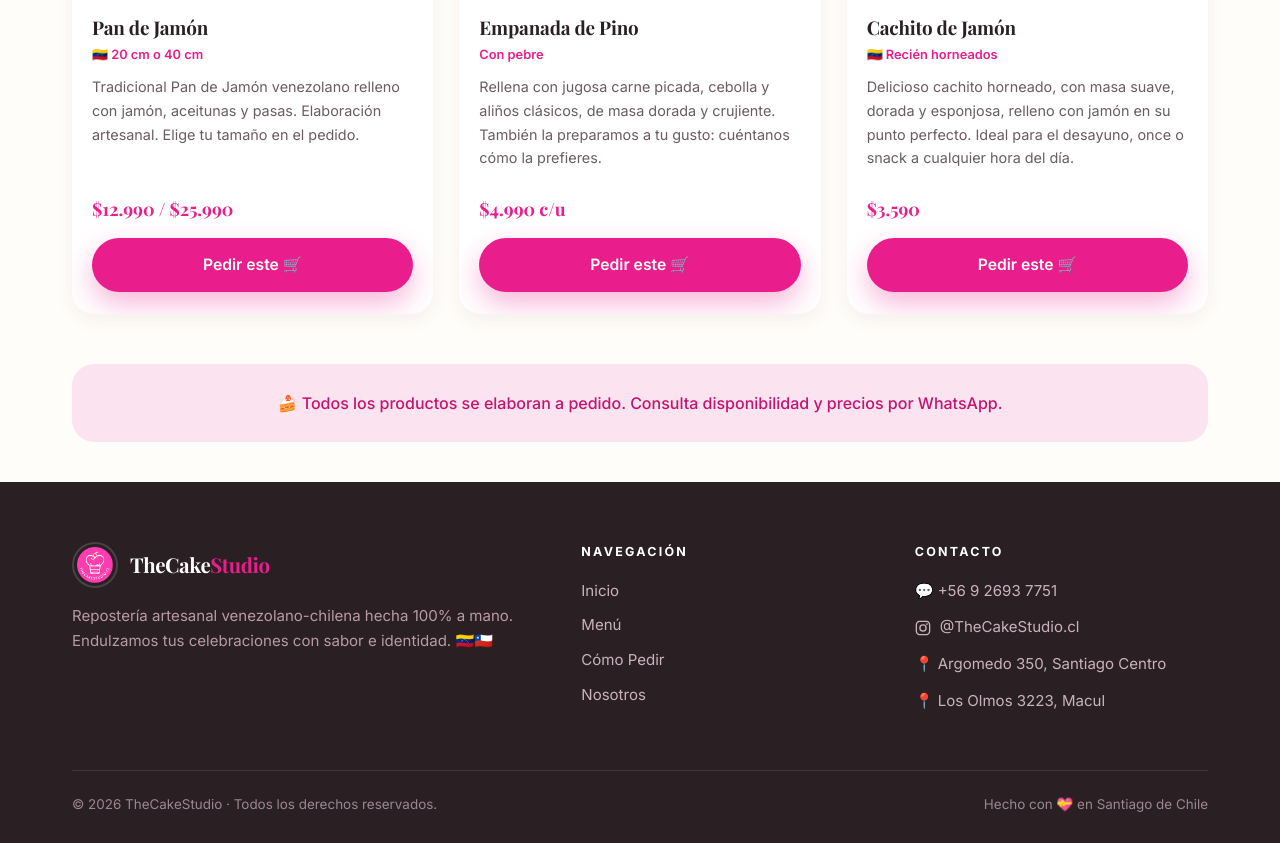
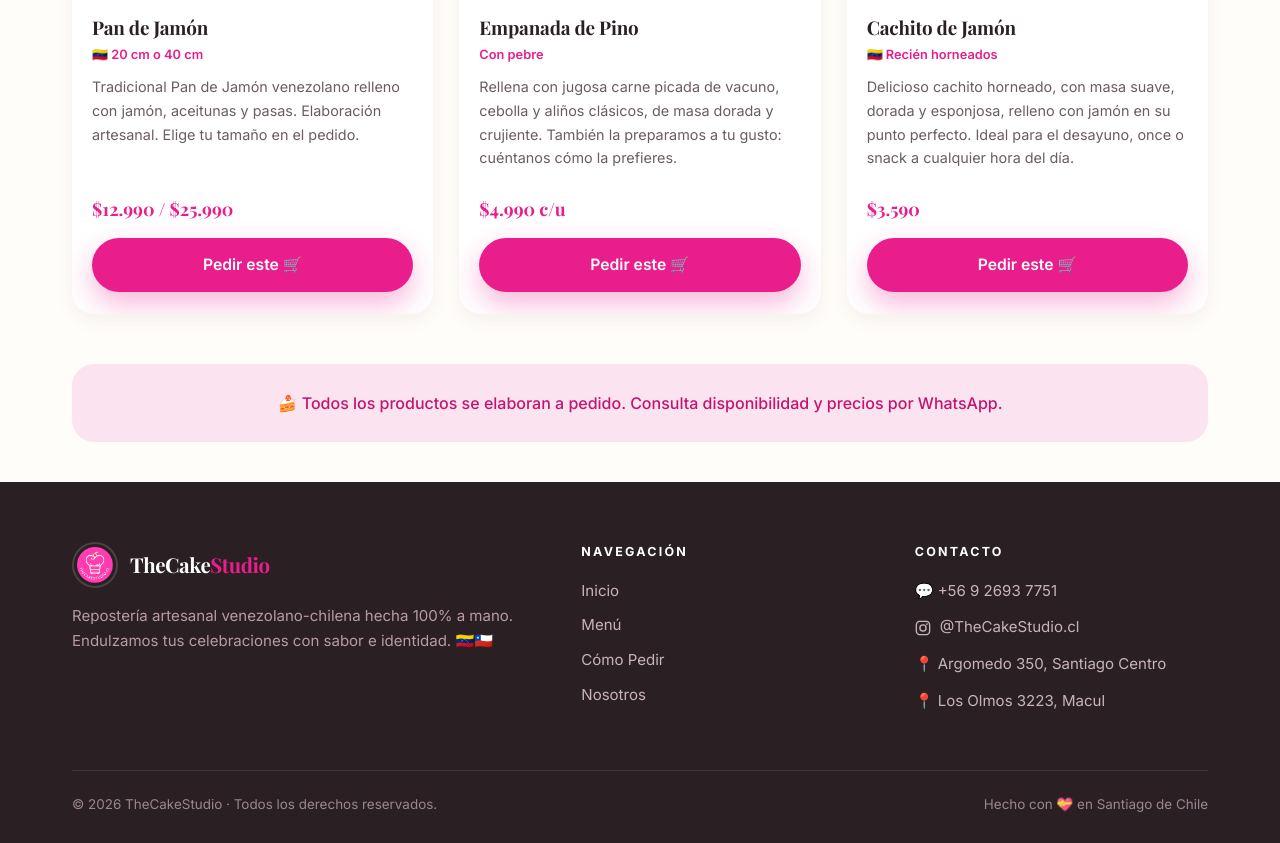
Before and after one commit to LUZMUNDI/the-cake-studio, a plain HTML site: page menu.html in a window 1280 px wide. Shown: the part 9971-10814 px from the top of the page. Drawn offline with nearby package versions, Linux system fonts and the light colour scheme; a web font is replaced by a local one.

Commit message:
Empanada de Pino: carne picada de vacuno (mantener vacuno)
Co-Authored-By: Claude Opus 4.8 <noreply@anthropic.com>

```diff
--- a/menu.html
+++ b/menu.html
@@ -430,7 +430,7 @@
         <div class="prod-body">
           <div class="prod-head"><h3>Empanada de Pino</h3></div>
           <p class="meta">Con pebre</p>
-          <p class="desc">Rellena con jugosa carne picada, cebolla y aliños clásicos, de masa dorada y crujiente. También la preparamos a tu gusto: cuéntanos cómo la prefieres.</p>
+          <p class="desc">Rellena con jugosa carne picada de vacuno, cebolla y aliños clásicos, de masa dorada y crujiente. También la preparamos a tu gusto: cuéntanos cómo la prefieres.</p>
           <div class="prod-foot"><span class="price">$4.990 c/u</span></div>
           <a class="btn btn-primary btn-block" style="margin-top:14px" href="como-pedir.html?add=Empanada%20de%20Pino#pedir">Pedir este 🛒</a>
         </div>
```
